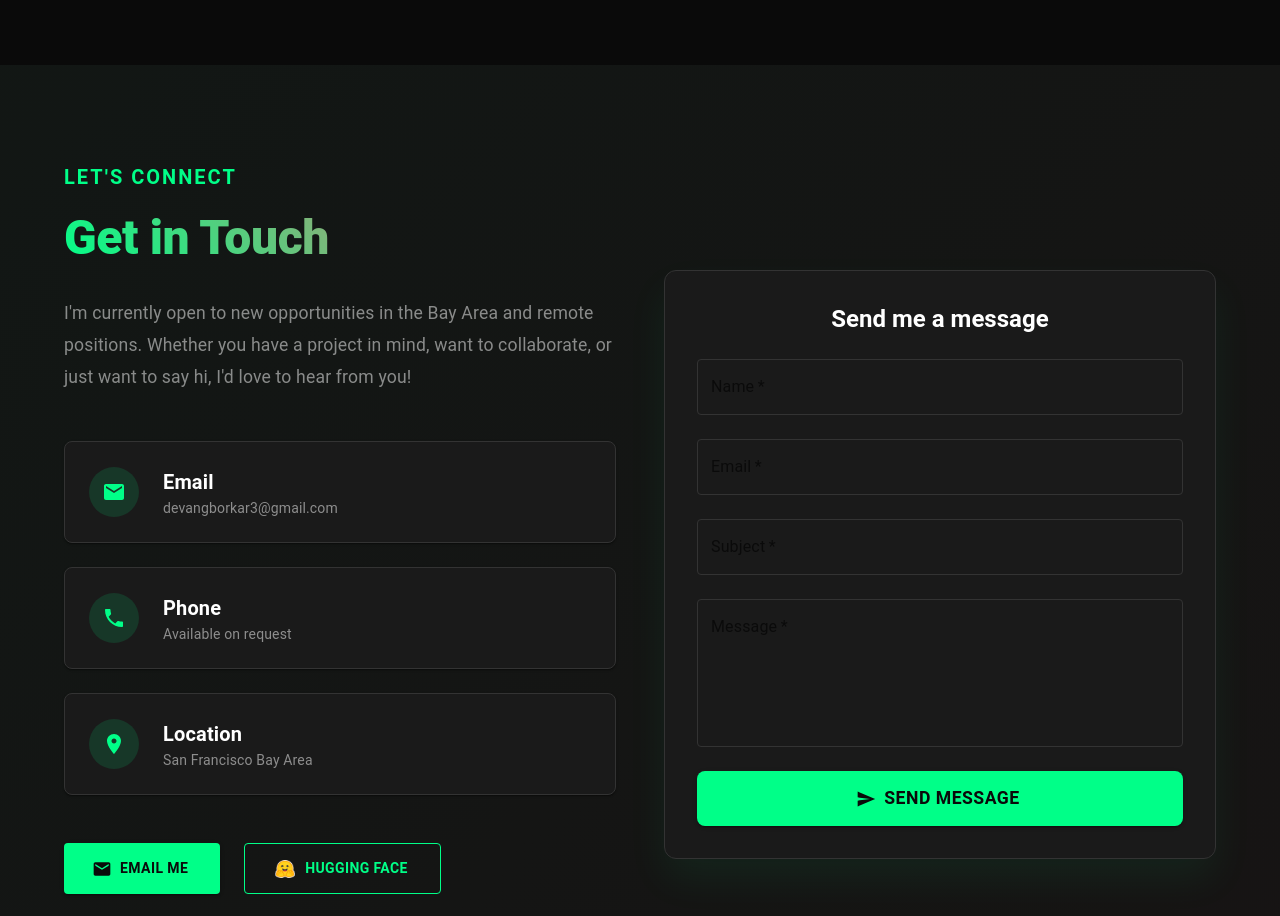
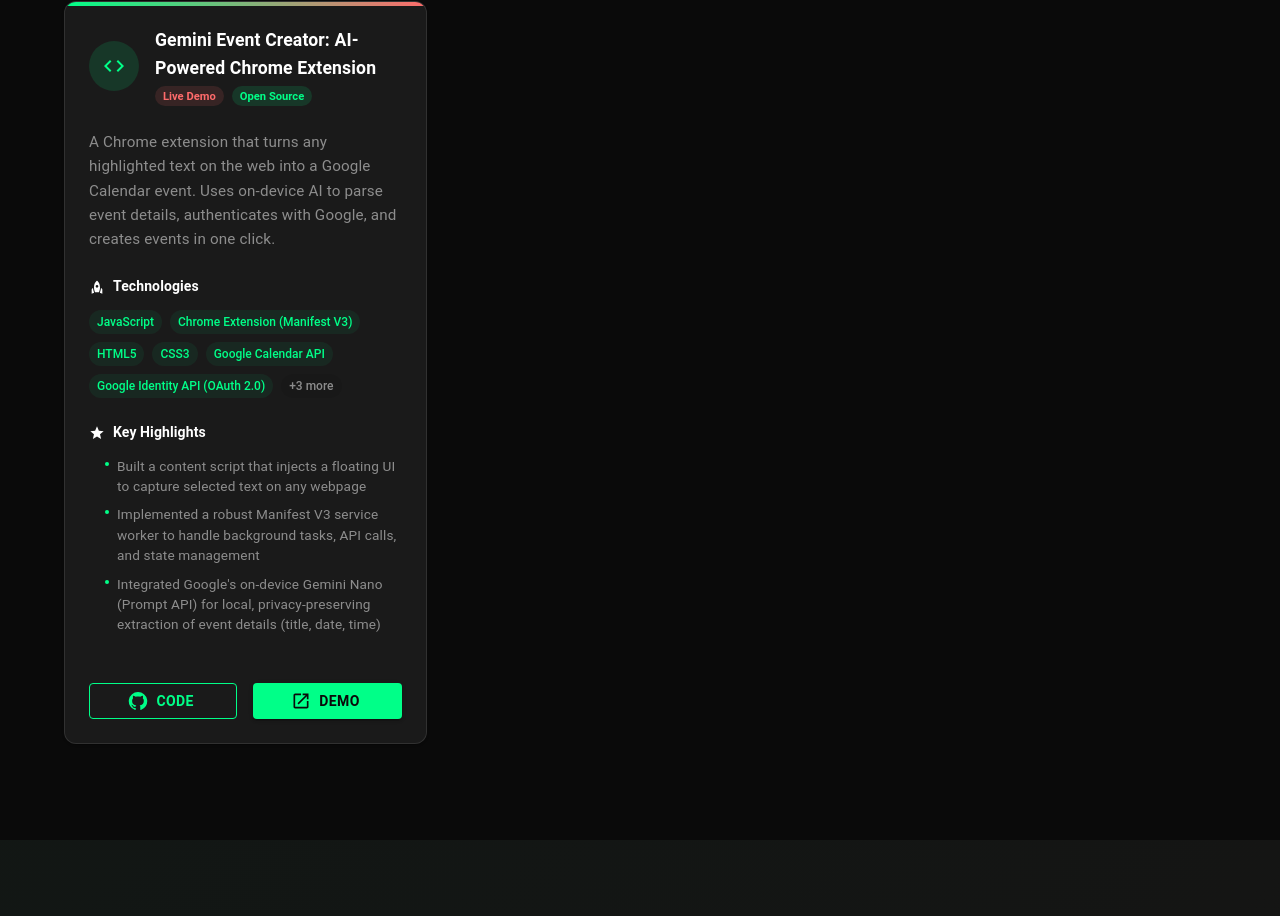
Before and after one commit to devangb3/dev-portfolio, a React (Create React App) app: page / in a window 1280 px wide. Shown: the part 7453-8369 px from the top of the page. Built offline with nearby package versions, Linux system fonts and the light colour scheme.

Commit message:
update resume and projects

```diff
--- a/src/constants.js
+++ b/src/constants.js
@@ -284,6 +284,23 @@ export const projects = [
     githubUrl: "https://github.com/devangb3/Gitartha-Engine",
     isOpenSource: true,
     hasPublicRepo: true
+  },
+  {
+    "id": "gemini-event-creator",
+    "title": "Gemini Event Creator: AI-Powered Chrome Extension",
+    "description": "A Chrome extension that turns any highlighted text on the web into a Google Calendar event. Uses on-device AI to parse event details, authenticates with Google, and creates events in one click.",
+    "technologies": ["JavaScript", "Chrome Extension (Manifest V3)", "HTML5", "CSS3", "Google Calendar API", "Google Identity API (OAuth 2.0)", "Vite", "Gemini Nano (Prompt API)", "any-date-parser"],
+    "highlights": [
+      "Built a content script that injects a floating UI to capture selected text on any webpage",
+      "Implemented a robust Manifest V3 service worker to handle background tasks, API calls, and state management",
+      "Integrated Google's on-device Gemini Nano (Prompt API) for local, privacy-preserving extraction of event details (title, date, time)",
+      "Engineered a secure authentication flow using `chrome.identity` to obtain OAuth 2.0 tokens for the Google Calendar API",
+      "Designed a two-step UI: an instant 'Quick Create' and an 'Edit & Create' form with inputs for title, time, location, color, and reminders"
+    ],
+    "demoUrl": "https://chrome.google.com/webstore/detail/gemini-event-creator/hbbphgbndgjenboombeclnpepoiicpno",
+    "githubUrl": "https://github.com/devangb3/Event-Creator",
+    "isOpenSource": true,
+    "hasPublicRepo": true
   }
 ];
 
```
Also changed, not shown: 1 other file (tests, documents, lock files or other folders).
